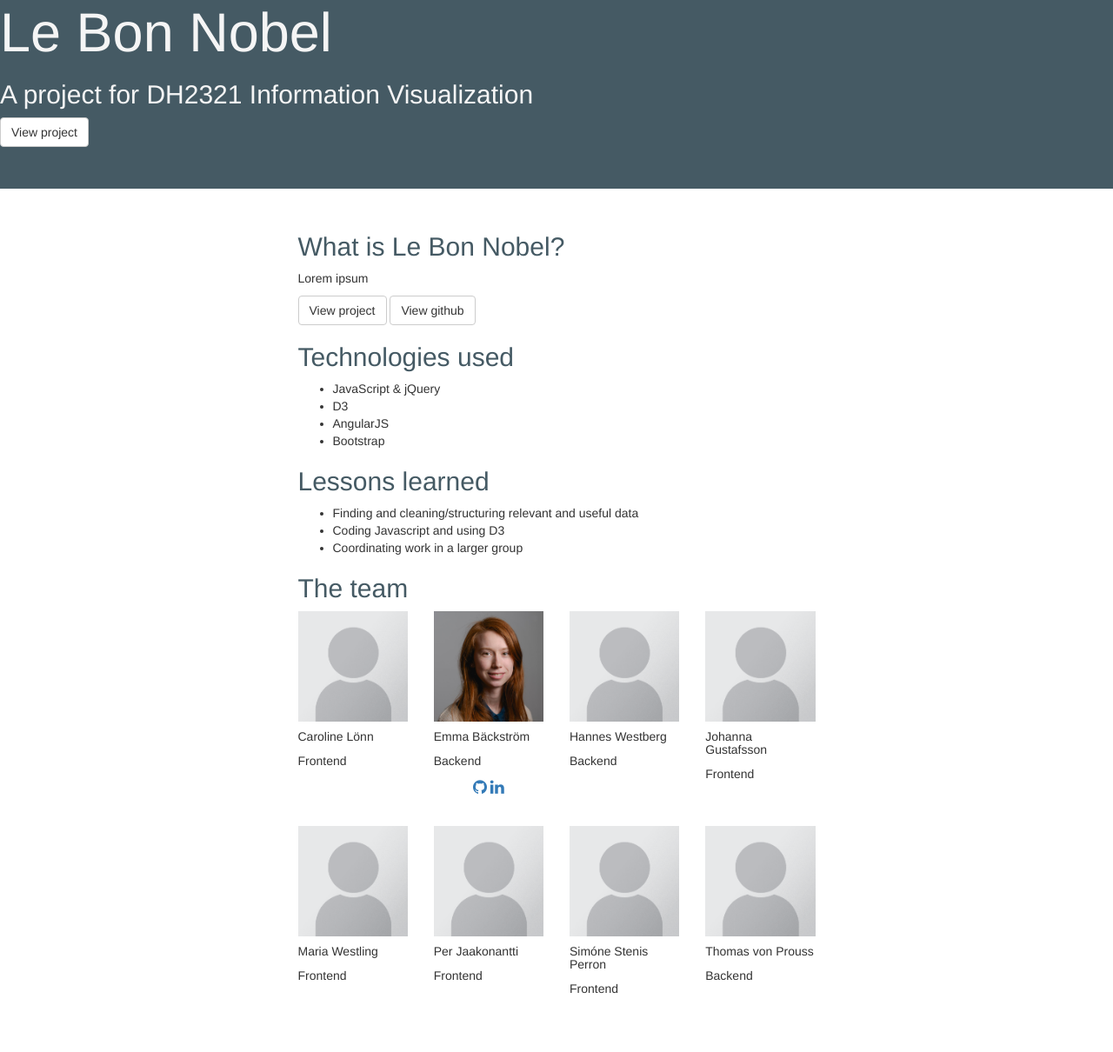
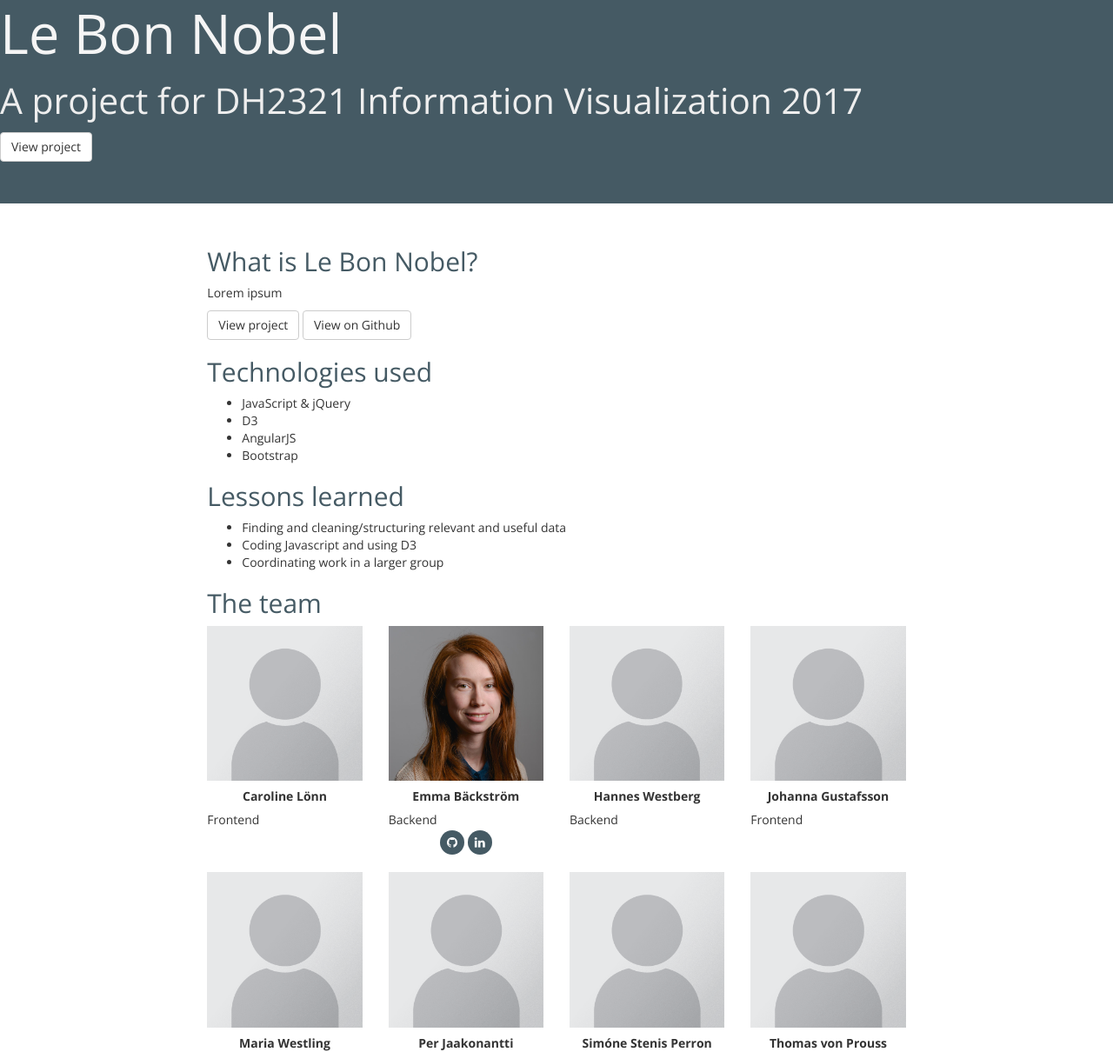
Before and after one commit to lebonnobel/lebonnobel.github.io, a website: page index.html in a window 1280 px wide. Shown: the part 65-1275 px from the top of the page at 87% size. Drawn offline with nearby package versions, Linux system fonts and the light colour scheme.

Commit message:
Styling. Added fonts and styled the social icons

```diff
--- a/index.html
+++ b/index.html
@@ -7,12 +7,7 @@
 
   	<title>Le Bon Nobel</title>
 
-
-  	<link rel='stylesheet prefetch' href='https://fonts.googleapis.com/icon?family=Material+Icons'>
-
-	<link href="https://fonts.googleapis.com/css?family=Tangerine" rel="stylesheet">
-
-	<link href='https://fonts.googleapis.com/css?family=Didact+Gothic' rel='stylesheet' type='text/css'>
+  	<link href="https://fonts.googleapis.com/css?family=Open+Sans:400,300,700" rel="stylesheet">
 
 	<!-- Bootstrap CSS -->
 	<link rel="stylesheet" href="https://netdna.bootstrapcdn.com/bootstrap/3.1.0/css/bootstrap.min.css">
@@ -25,17 +20,17 @@
 <!-- Container for our app, using the nobelController -->
 <body ng-app="nobelApp" ng-controller="nobelCtrl" >
 	<header class="jumbotron">
-		<h1>{{projectTitle}}</h1>
-		<h2>A project for DH2321 Information Visualization</h2>
+		<h1>{{projectTitle}}
+		</br><small>A project for DH2321 Information Visualization 2017</small></h1>
 		<a class="btn btn-default" target="_blank" ng-href="{{projectLink}}">View project</a>
 	</header>
 
 	<div class="container-fluid">
-		<div class="col-md-6 col-md-offset-3">
+		<div class="col-md-8 col-md-offset-2">
 			<h2>What is {{projectTitle}}?</h2>
 			<p>Lorem ipsum</p>
 			<a class="btn btn-default" target="_blank" ng-href="{{projectLink}}">View project</a>
-			<a class="btn btn-default" target="_blank" ng-href="{{projectGithub}}">View github</a>
+			<a class="btn btn-default" target="_blank" ng-href="{{projectGithub}}">View on Github</a>
 
 			<h2>Technologies used</h2>
 			<ul>
@@ -54,14 +49,14 @@
 
 			<h2>The team</h2>
 			<div class="row">
-				<div class="col-xs-3 groupMember" ng-repeat="member in groupMembers">
+				<div class="col-xs-6 col-sm-3 groupMember" ng-repeat="member in groupMembers">
 					<div class="picture" style="background-image: url('{{member.img}}');"></div>
 
 					<h5>{{member.name}}</h5>
 					<p>{{member.role}}</p>
-					<p class="col-md-12 text-center social-links">
-						<a ng-if="member.github" ng-href="{{member.github}}"><i class="fa fa-github fa-lg" aria-hidden="true"></i></a>
-						<a ng-if="member.linkedin" ng-href="{{member.linkedin}}"><i class="fa fa-linkedin fa-lg" aria-hidden="true"></i></a>
+					<p class="col-xs-12 text-center social-links">
+						<a ng-if="member.github" ng-href="{{member.github}}"><i class="fa fa-github" aria-hidden="true"></i></a>
+						<a ng-if="member.linkedin" ng-href="{{member.linkedin}}"><i class="fa fa-linkedin" aria-hidden="true"></i></a>
 					</p>
 				</div>
 			</div>
--- a/style.css
+++ b/style.css
@@ -1,12 +1,23 @@
+body {
+	font-family: 'Open Sans', sans-serif;
+	font-weight: 300;
+}
+
 header.jumbotron {
 	color: #f5f5f5;
 	background: #455A64;
 }
+header.jumbotron h1 small { color: #eee; }
 
 div h1, div h2, div h3 {
+	/*font-family: 'Roboto Slab',serif;*/
 	color: #455A64;
+	font-weight: 400;
 }
-
+.groupMember h5 {
+	font-weight: bold;
+	text-align: center;
+}
 .groupMember img {
 	max-width: 100%;
 }
@@ -25,3 +36,19 @@ div h1, div h2, div h3 {
 	bottom: 10px;
 	left: 0;
 }
+
+.social-links a, .social-links a:visited {
+	display: inline-block;
+	width: 28px;
+	height: 28px;
+	border-radius: 100%;
+	background: #455A64;
+	color: #fff;
+	vertical-align: middle;
+}
+.social-links a i {
+	margin-top: 7px;
+}
+.social-links a:hover {
+	background: #000;
+}
```
